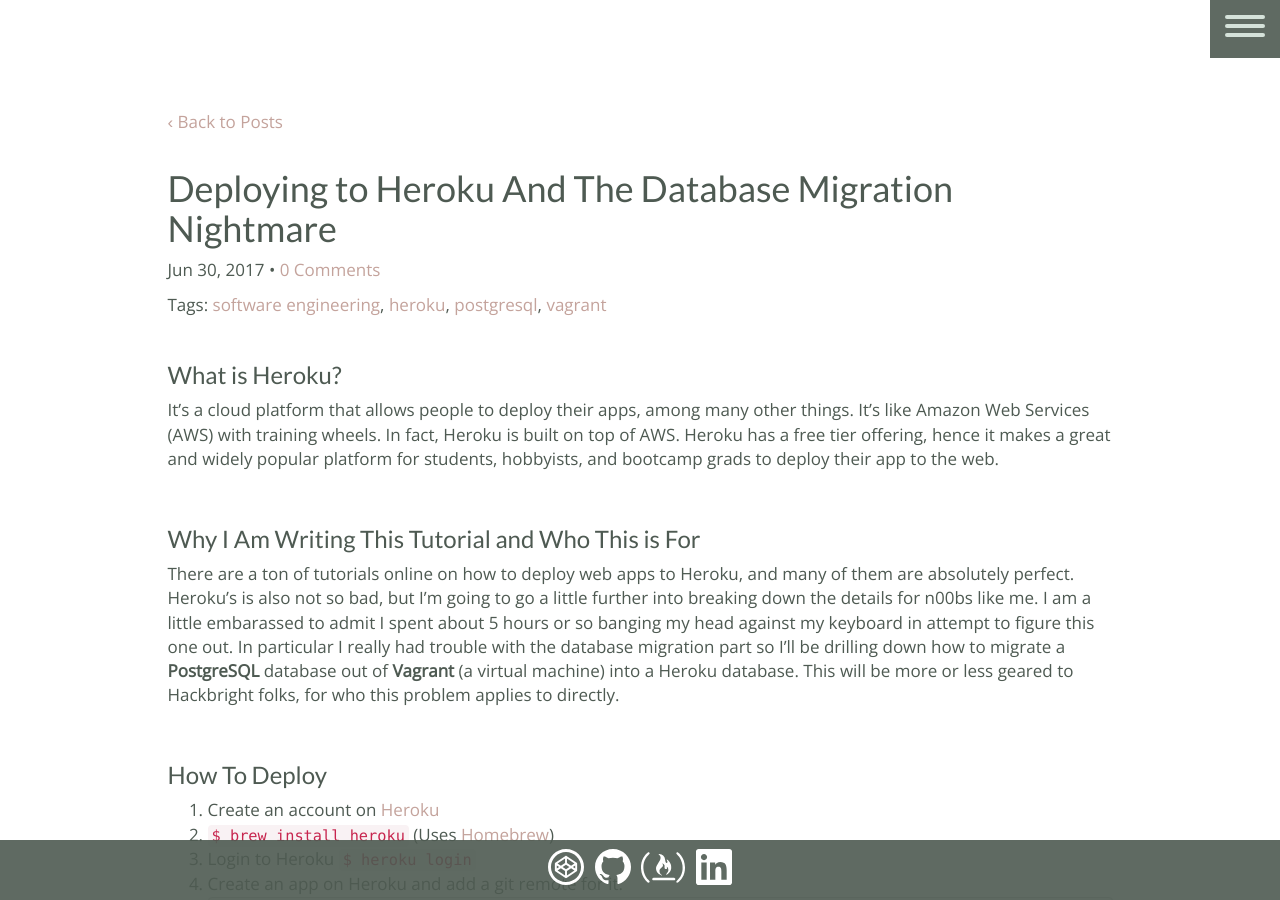
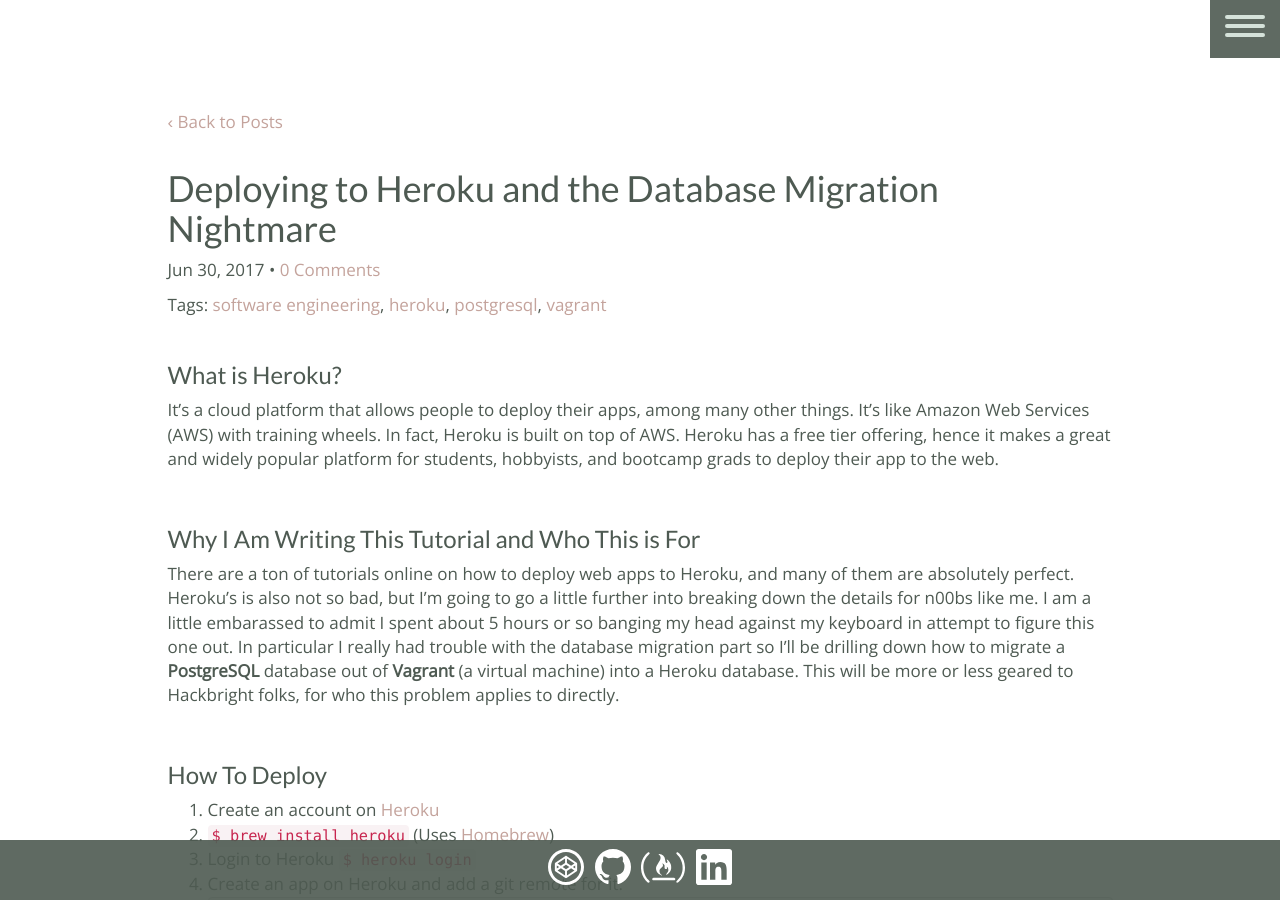
Before and after one commit to jttyeung/jttyeung.github.io, a Jekyll site: the page built from _posts/2017-06-30-deploying-to-heroku-and-the-database-migration-nightmare.md, in a window 1280 px wide and 900 px high. Built offline with Jekyll 4.4.1, drawn with Linux system fonts in a browser that asks for light colours; nearby versions of some CDN libraries; comment, search, counter and statistics services are not loaded.

Commit message:
updated capitalization

```diff
--- a/_posts/2017-06-30-deploying-to-heroku-and-the-database-migration-nightmare.md
+++ b/_posts/2017-06-30-deploying-to-heroku-and-the-database-migration-nightmare.md
@@ -1,6 +1,6 @@
 ---
 layout: post
-title:  "Deploying to Heroku And The Database Migration Nightmare"
+title:  "Deploying to Heroku and the Database Migration Nightmare"
 date:   2017-06-30 21:38:00
 categories: [software engineering, heroku, postgresql, vagrant]
 comments: true
```
Also changed, not shown: blog.html (line endings or trailing spaces).
